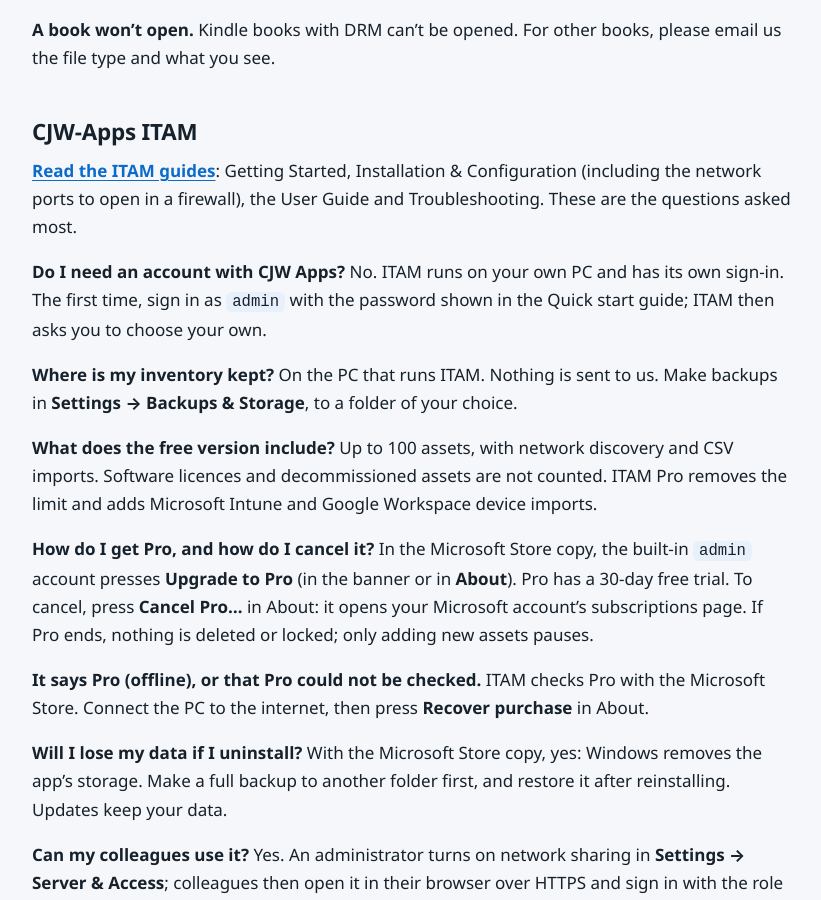
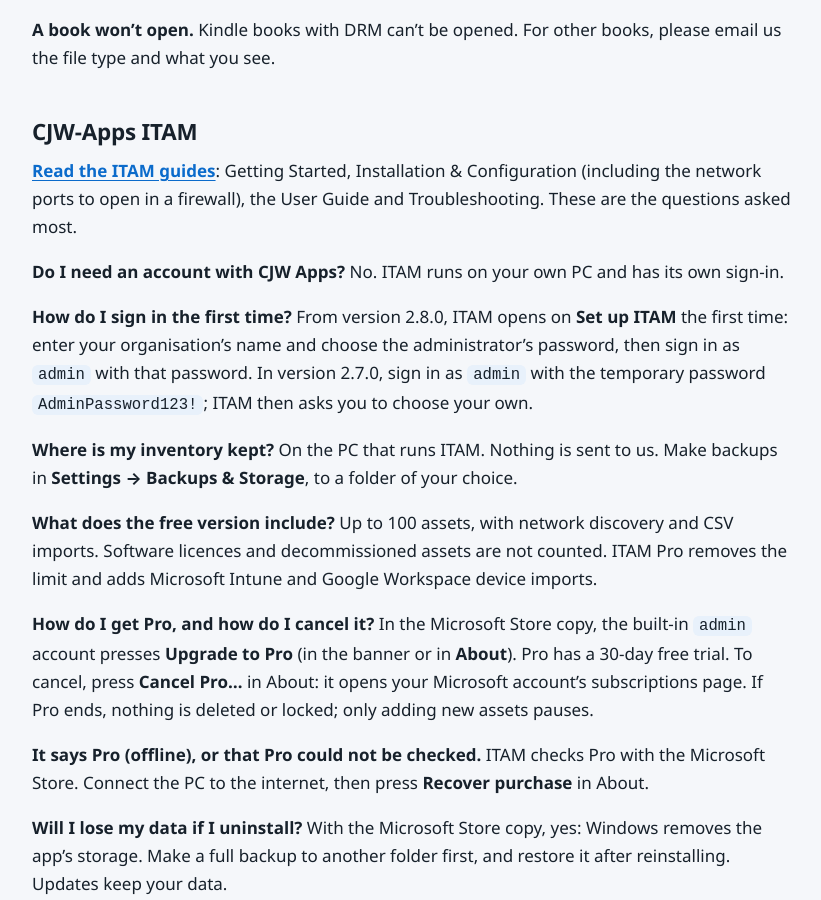
Before and after one commit to cjw-code71/cjw-apps, a Jekyll site: the page built from support.md, in a window 1280 px wide and 900 px high, scrolled down 872 px. Shown: the whole window, without its empty margins (108-929 px from the left). Built offline with Jekyll 4.4.1, drawn with Linux system fonts in a browser that asks for light colours.

Commit message:
Support: how to sign in to ITAM the first time (2.7.0 temporary password; Set up ITAM from 2.8.0)
Co-Authored-By: Claude Opus 5.5 <noreply@anthropic.com>

```diff
--- a/support.md
+++ b/support.md
@@ -53,9 +53,14 @@ Configuration (including the network ports to open in a firewall), the
 User Guide and Troubleshooting. These are the questions asked most.
 
 **Do I need an account with CJW Apps?**
-No. ITAM runs on your own PC and has its own sign-in. The first time, sign
-in as `admin` with the password shown in the Quick start guide; ITAM then
-asks you to choose your own.
+No. ITAM runs on your own PC and has its own sign-in.
+
+**How do I sign in the first time?**
+From version 2.8.0, ITAM opens on **Set up ITAM** the first time: enter
+your organisation's name and choose the administrator's password, then
+sign in as `admin` with that password. In version 2.7.0, sign in as
+`admin` with the temporary password `AdminPassword123!`; ITAM then asks
+you to choose your own.
 
 **Where is my inventory kept?**
 On the PC that runs ITAM. Nothing is sent to us. Make backups in
```
